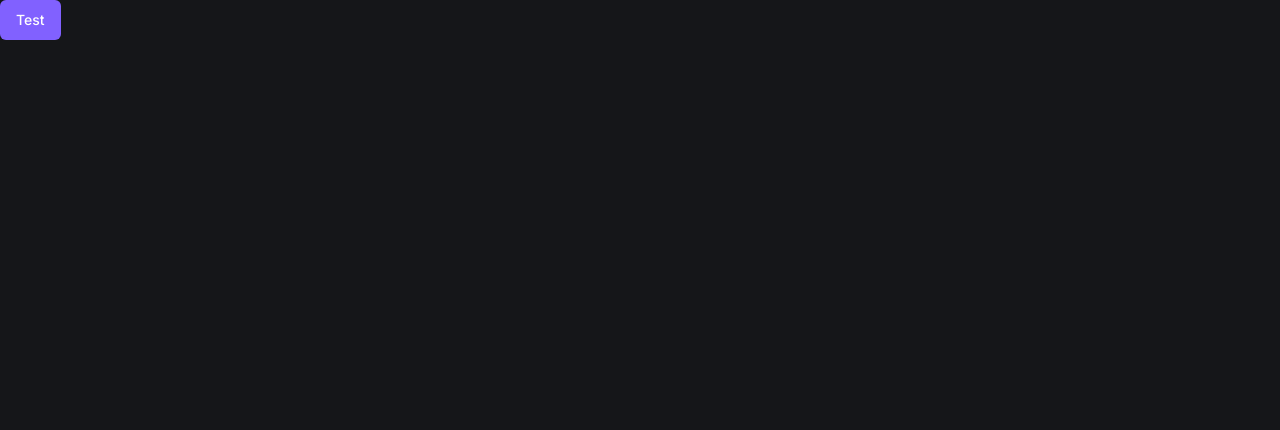
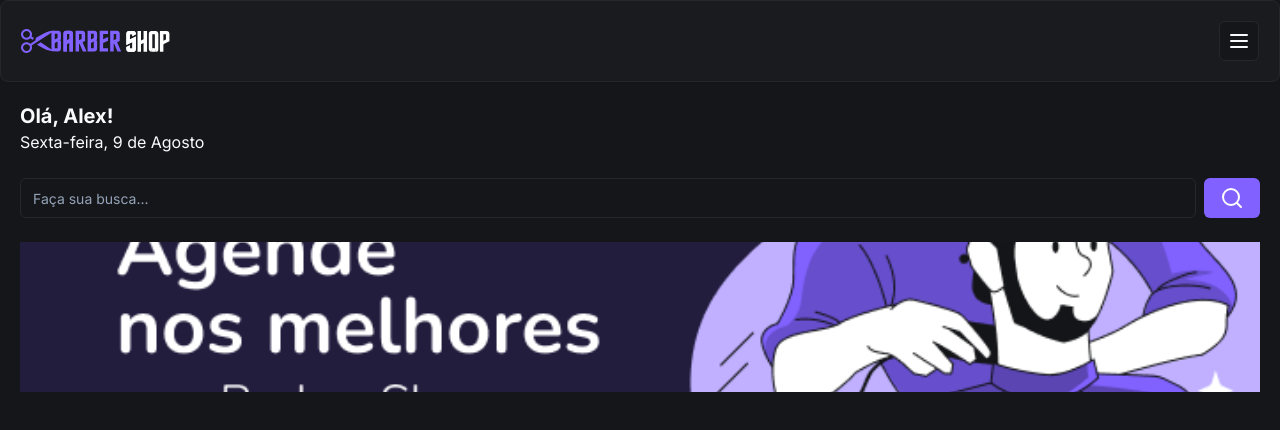
Before and after one commit to alexsandro-oliveira/barbershop, a Next.js app: page / in a window 1280 px wide. Shown: the top 430 px of the page. Built offline with nearby package versions, Linux system fonts and the light colour scheme.

Commit message:
feat: add header component, search and banner

```diff
--- /dev/null
+++ b/app/_components/header.tsx
@@ -0,0 +1,19 @@
+import Image from "next/image"
+import { Card, CardContent } from "./ui/card"
+import { Button } from "./ui/button"
+import { MenuIcon } from "lucide-react"
+
+const Header = () => {
+  return (
+    <Card>
+      <CardContent className="flex flex-row items-center justify-between p-5">
+        <Image src="/logo.svg" alt="barger shop logo" height={40} width={150} />
+        <Button variant="outline" size="icon">
+          <MenuIcon />
+        </Button>
+      </CardContent>
+    </Card>
+  )
+}
+
+export default Header
--- /dev/null
+++ b/app/_components/ui/card.tsx
@@ -0,0 +1,79 @@
+import * as React from "react"
+
+import { cn } from "@/app/_lib/utils"
+
+const Card = React.forwardRef<
+  HTMLDivElement,
+  React.HTMLAttributes<HTMLDivElement>
+>(({ className, ...props }, ref) => (
+  <div
+    ref={ref}
+    className={cn(
+      "rounded-lg border bg-card text-card-foreground shadow-sm",
+      className,
+    )}
+    {...props}
+  />
+))
+Card.displayName = "Card"
+
+const CardHeader = React.forwardRef<
+  HTMLDivElement,
+  React.HTMLAttributes<HTMLDivElement>
+>(({ className, ...props }, ref) => (
+  <div
+    ref={ref}
+    className={cn("flex flex-col space-y-1.5 p-6", className)}
+    {...props}
+  />
+))
+CardHeader.displayName = "CardHeader"
+
+const CardTitle = React.forwardRef<
+  HTMLParagraphElement,
+  React.HTMLAttributes<HTMLHeadingElement>
+>(({ className, ...props }, ref) => (
+  <h3
+    ref={ref}
+    className={cn(
+      "text-2xl font-semibold leading-none tracking-tight",
+      className,
+    )}
+    {...props}
+  />
+))
+CardTitle.displayName = "CardTitle"
+
+const CardDescription = React.forwardRef<
+  HTMLParagraphElement,
+  React.HTMLAttributes<HTMLParagraphElement>
+>(({ className, ...props }, ref) => (
+  <p
+    ref={ref}
+    className={cn("text-sm text-muted-foreground", className)}
+    {...props}
+  />
+))
+CardDescription.displayName = "CardDescription"
+
+const CardContent = React.forwardRef<
+  HTMLDivElement,
+  React.HTMLAttributes<HTMLDivElement>
+>(({ className, ...props }, ref) => (
+  <div ref={ref} className={cn("p-6 pt-0", className)} {...props} />
+))
+CardContent.displayName = "CardContent"
+
+const CardFooter = React.forwardRef<
+  HTMLDivElement,
+  React.HTMLAttributes<HTMLDivElement>
+>(({ className, ...props }, ref) => (
+  <div
+    ref={ref}
+    className={cn("flex items-center p-6 pt-0", className)}
+    {...props}
+  />
+))
+CardFooter.displayName = "CardFooter"
+
+export { Card, CardHeader, CardFooter, CardTitle, CardDescription, CardContent }
--- /dev/null
+++ b/app/_components/ui/input.tsx
@@ -0,0 +1,25 @@
+import * as React from "react"
+
+import { cn } from "@/app/_lib/utils"
+
+export interface InputProps
+  extends React.InputHTMLAttributes<HTMLInputElement> {}
+
+const Input = React.forwardRef<HTMLInputElement, InputProps>(
+  ({ className, type, ...props }, ref) => {
+    return (
+      <input
+        type={type}
+        className={cn(
+          "flex h-10 w-full rounded-md border border-input bg-background px-3 py-2 text-sm ring-offset-background file:border-0 file:bg-transparent file:text-sm file:font-medium placeholder:text-muted-foreground focus-visible:outline-none focus-visible:ring-2 focus-visible:ring-ring focus-visible:ring-offset-2 disabled:cursor-not-allowed disabled:opacity-50",
+          className,
+        )}
+        ref={ref}
+        {...props}
+      />
+    )
+  },
+)
+Input.displayName = "Input"
+
+export { Input }
--- a/app/page.tsx
+++ b/app/page.tsx
@@ -1,9 +1,38 @@
 "use client"
 
+import { SearchIcon } from "lucide-react"
+import Header from "./_components/header"
+import { Input } from "./_components/ui/input"
 import { Button } from "./_components/ui/button"
+import Image from "next/image"
 
 const Home = () => {
-  return <Button>Test</Button>
+  return (
+    <div>
+      {/* header */}
+      <Header />
+      <div className="p-5">
+        <h2 className="text-xl font-bold">Olá, Alex!</h2>
+        <p>Sexta-feira, 9 de Agosto</p>
+
+        <div className="mt-6 flex items-center gap-2">
+          <Input placeholder="Faça sua busca..." />
+          <Button>
+            <SearchIcon />
+          </Button>
+        </div>
+
+        <div className="relative mt-6 h-[150px] w-full">
+          <Image
+            src="/banner-01.png"
+            alt="Agende nos melhores com Barber Shop"
+            fill
+            className="object-cover"
+          />
+        </div>
+      </div>
+    </div>
+  )
 }
 
 export default Home
```
Also changed, not shown: public/banner-01.png (added), public/logo.svg (added).
